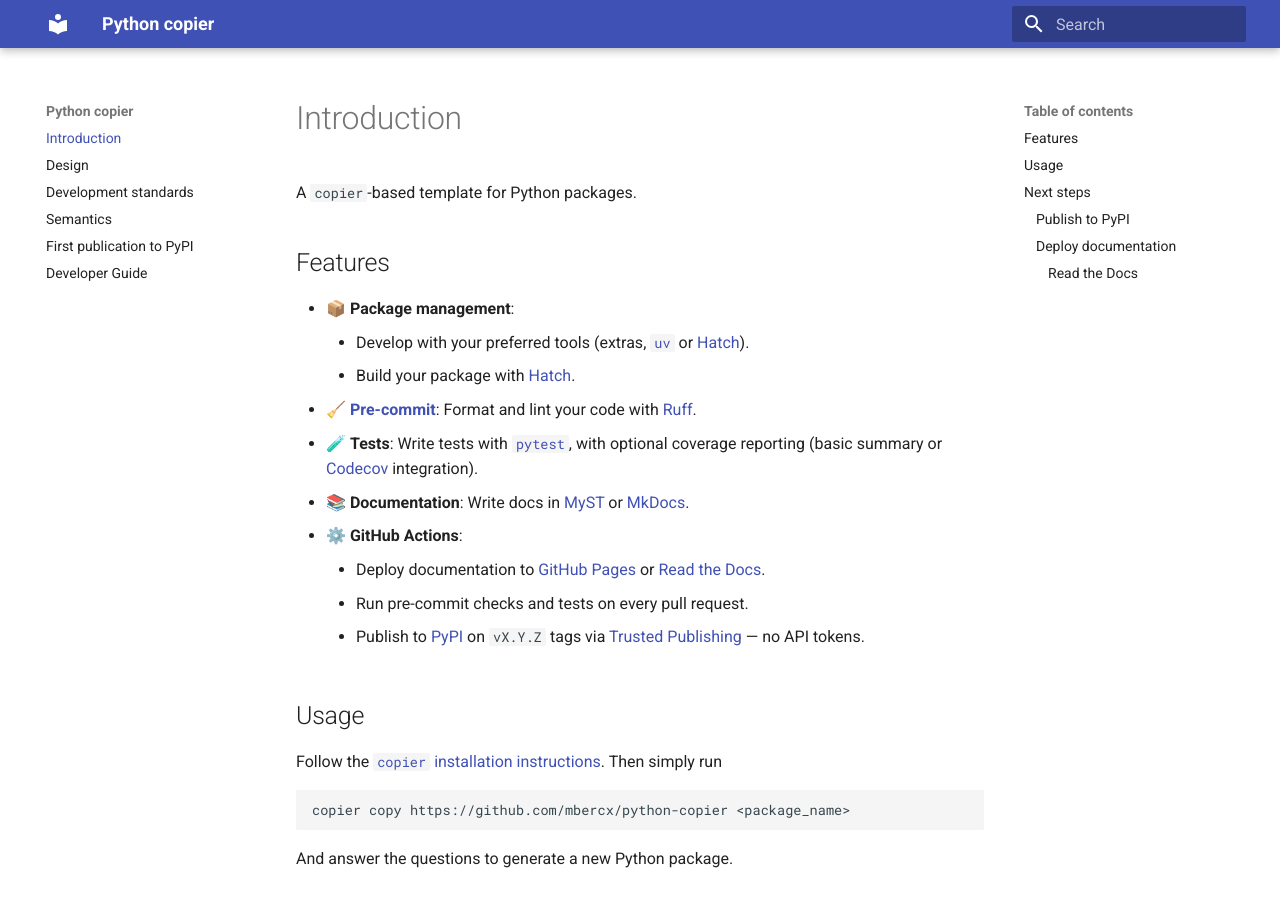
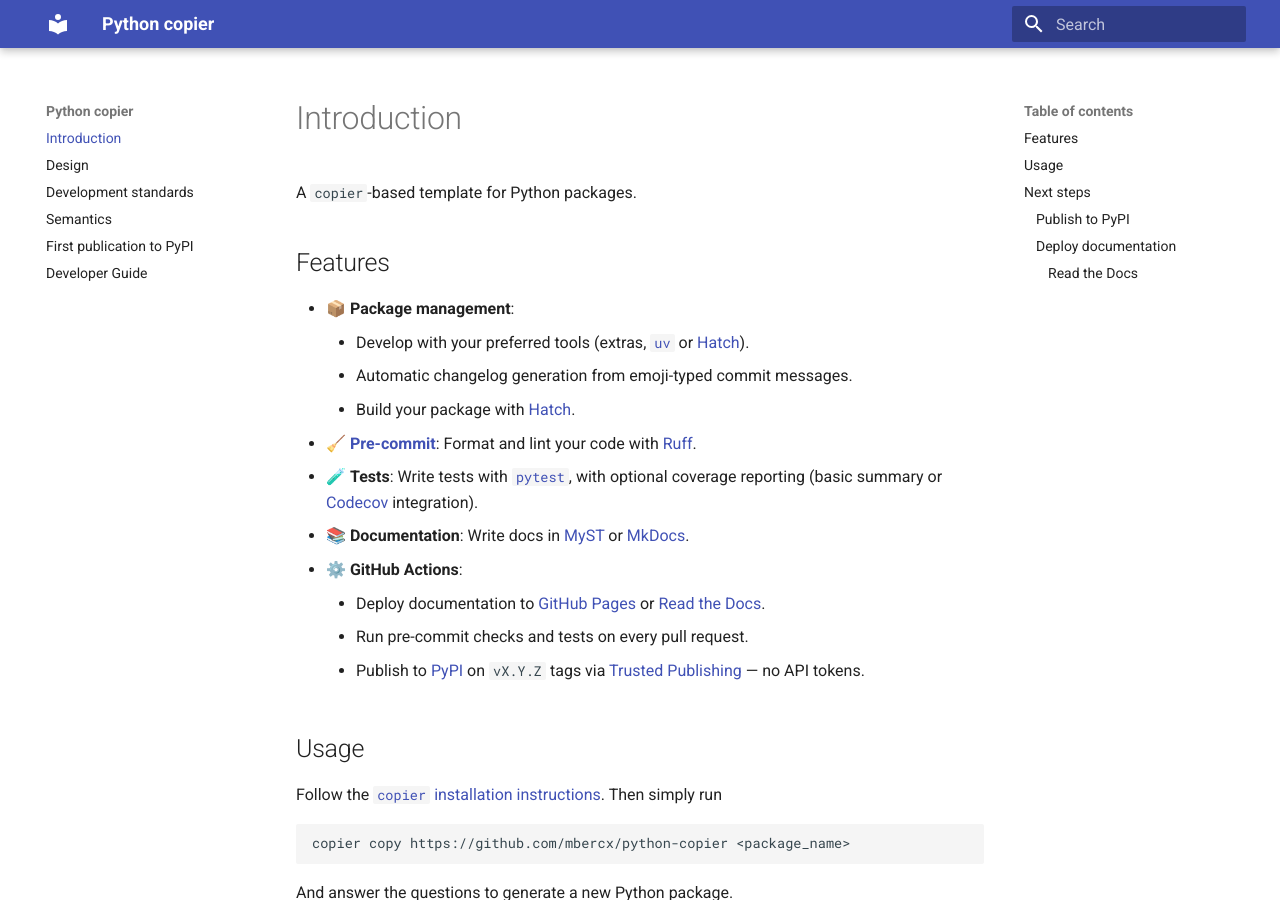
Before and after one commit to mbercx/python-copier, an MkDocs documentation site: the page built from docs/index.md, in a window 1280 px wide and 900 px high. Built offline with MkDocs 1.6.1 and Material for MkDocs 9.7.7, drawn with Linux system fonts in a browser that asks for light colours.

Commit message:
📚 Docs: Add changelog generation to feature list
The recent addition of changelog generation from emoji-typed commit messages was not
mentioned in the feature overview. Add it to both the README and the docs landing page
so users know it's available.

```diff
--- a/docs/index.md
+++ b/docs/index.md
@@ -6,6 +6,7 @@
 
 * 📦 **Package management**:
     - Develop with your preferred tools (extras, [`uv`](https://docs.astral.sh/uv/) or [Hatch](https://hatch.pypa.io/)).
+    - Automatic changelog generation from emoji-typed commit messages.
     - Build your package with [Hatch](https://hatch.pypa.io/).
 * 🧹 [**Pre-commit**](https://pre-commit.com/): Format and lint your code with [Ruff](https://docs.astral.sh/ruff/).
 * 🧪 **Tests**: Write tests with [`pytest`](https://docs.pytest.org/en/stable/), with optional coverage reporting (basic summary or [Codecov](https://about.codecov.io/) integration).
```
Also changed, not shown: README.md (+1 -0 lines).
